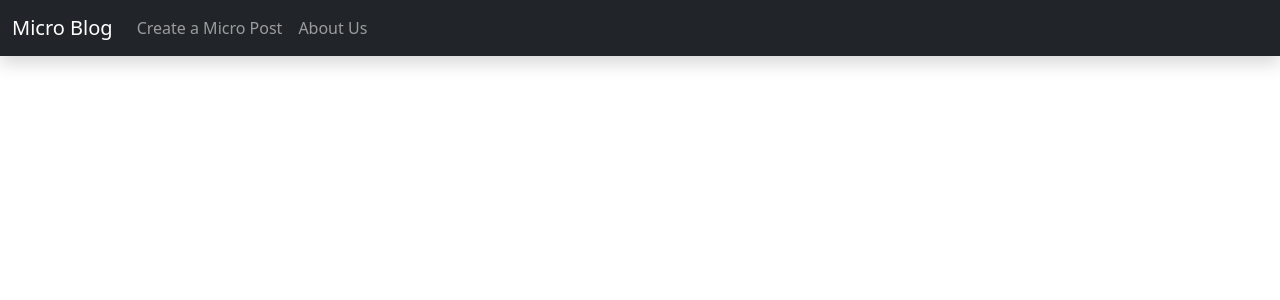
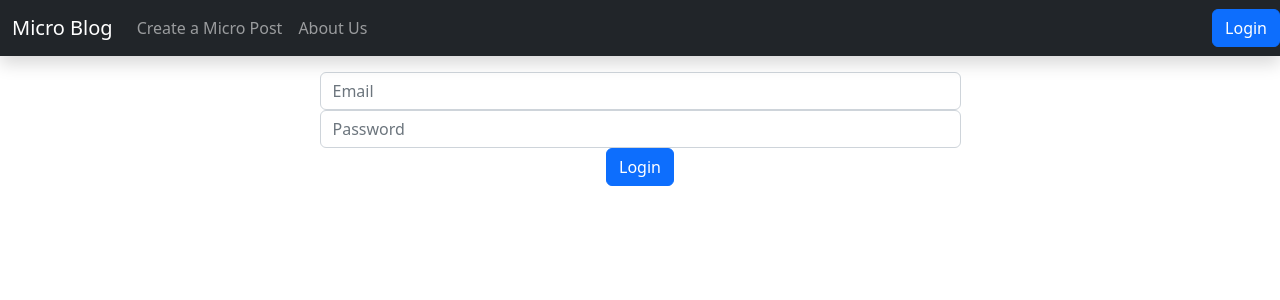
Before and after one commit to CUNYTechPrep/project-starter, a React (Create React App) app in the folder client/: page /login in a window 1280 px wide. Shown: the top 300 px of the page. Built offline with nearby package versions, Linux system fonts and the light colour scheme; no server answers.

Commit message:
login done

```diff
--- a/client/src/App.js
+++ b/client/src/App.js
@@ -4,6 +4,9 @@ import PostsListPage from "./pages/PostsListPage";
 import TitleSearch from "./pages/TitleSearch";
 import ShowPostPage from "./pages/ShowPostPage";
 import AboutUsPage from "./pages/AboutUsPage";
+import LoginPage from "./pages/LoginPage";
+import { AuthProvider } from "./context/AuthContext";
+import AuthButton from "./components/AuthButton";
 
 import "./App.css";
 
@@ -27,17 +30,20 @@ function Navigation(props) {
           </li>
         </ul>
       </div>
+      <AuthButton />
     </nav>
   );
 }
 
 function App() {
   return (
+   <AuthProvider>
     <BrowserRouter>
       <Navigation />
       <div className="container-xl text-center">
         <div className="row justify-content-center">
           <Routes>
+            <Route path="/login" element={<LoginPage />} />
             <Route path="/posts/new" element={<PostsListPage />} />
             <Route path="/posts/:id" element={<ShowPostPage />} />
             <Route path="/about-us" element={<AboutUsPage />} />
@@ -46,6 +52,7 @@ function App() {
         </div>
       </div>
     </BrowserRouter>
+  </AuthProvider>
   );
 }
 
--- /dev/null
+++ b/client/src/components/AuthButton.js
@@ -0,0 +1,31 @@
+import React from "react";
+import { useNavigate, Link } from "react-router-dom";
+import { useAuth } from "../context/AuthContext";
+
+const AuthButton = () => {
+  const auth = useAuth();
+  const navigate = useNavigate();
+
+  if (!auth.isAuthenticated) {
+    return (
+      <Link className="btn btn-primary" to="/login">
+        Login
+      </Link>
+    );
+  }
+
+  const logout = () => {
+    auth.signout().then(() => navigate("/"));
+  };
+
+  return (
+    <div className="text-white">
+      Welcome! {auth.user.userName}
+      <button className="btn btn-primary" onClick={logout}>
+        Logout
+      </button>
+    </div>
+  );
+};
+
+export default AuthButton;
--- /dev/null
+++ b/client/src/context/AuthContext.js
@@ -0,0 +1,76 @@
+import React, { useState, useEffect, createContext } from "react";
+
+const AuthContext = createContext();
+const { Provider } = AuthContext;
+
+const AuthProvider = ({ children }) => {
+  const [user, setUser] = useState(false);
+
+  useEffect(() => {
+    fetch("/api/auth/login")
+      .then((response) => {
+        if (!response.ok) {
+          throw new Error("Unauthenticated");
+        }
+
+        return response.json();
+      })
+      .then((body) => setUser(body))
+      .catch((err) => setUser(false));
+  }, []);
+
+  const authenticate = (email, password) => {
+    return fetch("/api/auth/login", {
+      method: "POST",
+      body: JSON.stringify({ email, password }),
+      headers: {
+        "Content-Type": "application/json",
+      },
+    })
+      .then((response) => {
+        if (!response.ok) {
+          throw new Error("Login Failed");
+        }
+        return response.json();
+      })
+      .then((body) => {
+        setUser(body);
+        return body;
+      });
+  };
+  const signout = () => {
+    return fetch("/api/auth/logout", {
+      method: "POST",
+      headers: {
+        "Content-Type": "application/json",
+      },
+    })
+      .then((response) => {
+        if (!response.ok) {
+          throw new Error("Logout Failed");
+        }
+        return response.json();
+      })
+      .then((body) => {
+        setUser(false);
+        return body;
+      });
+  };
+  return (
+    <Provider
+      value={{
+        authenticate,
+        signout,
+        isAuthenticated: user ? true : false,
+        user,
+      }}
+    >
+      {children}
+    </Provider>
+  );
+};
+// Create our own hook for accessing the context from any functional component
+function useAuth() {
+  return React.useContext(AuthContext);
+}
+export { useAuth, AuthProvider };
--- /dev/null
+++ b/client/src/pages/LoginPage.js
@@ -0,0 +1,81 @@
+import React, { useState } from "react";
+import { useNavigate, useLocation } from "react-router-dom";
+import { useAuth } from "../context/AuthContext";
+
+function LoginPage() {
+  const auth = useAuth();
+  const navigate = useNavigate();
+  const location = useLocation();
+  const [data, setData] = useState({ email: "", password: "" });
+  const [error, setError] = useState(false);
+
+  const from = location.state?.from?.pathname || "/";
+
+  const fieldChanged = (name) => {
+    return (event) => {
+      let { value } = event.target;
+      setData((prevData) => ({ ...prevData, [name]: value }));
+    };
+  };
+
+  const login = async (e) => {
+    e.preventDefault();
+    let { email, password } = data;
+
+    try {
+      await auth.authenticate(email, password);
+      // setRedirectToReferrer(true); // used in react-router v5
+      // in react-router v6 navigate changes the pages directly.
+      // comment from official docs example:
+      //    Send them back to the page they tried to visit when they were
+      //    redirected to the login page. Use { replace: true } so we don't create
+      //    another entry in the history stack for the login page.  This means that
+      //    when they get to the protected page and click the back button, they
+      //    won't end up back on the login page, which is also really nice for the
+      //    user experience.
+      navigate(from, { replace: true });
+    } catch (error) {
+      setError(true);
+    }
+  };
+
+  let errorMessage = "";
+  if (error) {
+    errorMessage = (
+      <div className="alert alert-danger" role="alert">
+        Login Failed
+      </div>
+    );
+  }
+
+  return (
+    <div className="col-10 col-md-8 col-lg-7">
+      <form onSubmit={login}>
+        <div className="form-row">
+          {errorMessage}
+          <input
+            type="email"
+            className="form-control"
+            name="email"
+            placeholder="Email"
+            value={data.email}
+            onChange={fieldChanged("email")}
+          />
+          <input
+            type="password"
+            className="form-control"
+            name="password"
+            placeholder="Password"
+            value={data.password}
+            onChange={fieldChanged("password")}
+          />
+          <button type="submit" className="btn btn-primary ml-auto">
+            Login
+          </button>
+        </div>
+      </form>
+    </div>
+  );
+}
+
+export default LoginPage;
```
Also changed, not shown: 1 other file (tests, documents, lock files or other folders).
